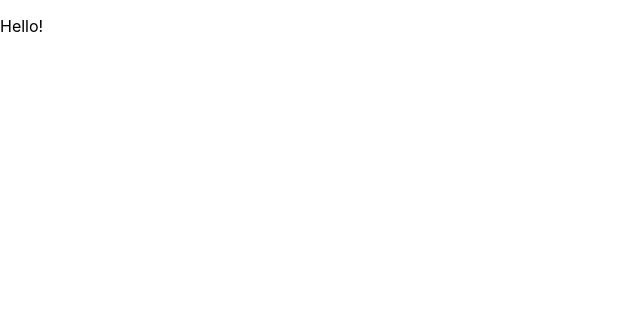
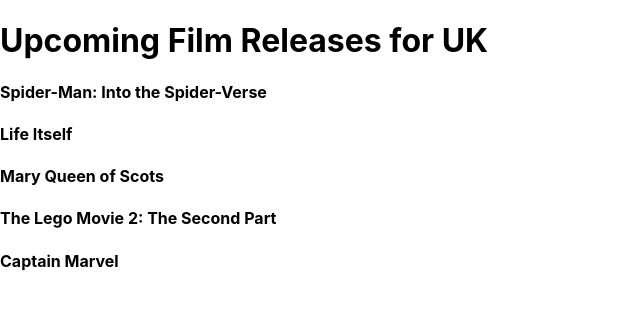
Before and after one commit to klamb95/react_web_app_films_homework, a React (Create React App) app: page / in a window 1280 px wide. Shown: the top 310 px of the page, without its empty margins (0-640 px from the left). Built offline with nearby package versions, Linux system fonts and the light colour scheme.

Commit message:
films link added

```diff
--- a/src/App.js
+++ b/src/App.js
@@ -1,11 +1,10 @@
 import logo from './logo.svg';
 import './App.css';
+import FilmReleaseBox from './containers/FilmReleaseBox'
 
 function App() {
   return (
-  <>
-  <p>Hello!</p>
-  </>
+    <FilmReleaseBox/>
   );
 }
 
--- a/src/components/Film.js
+++ b/src/components/Film.js
@@ -1,9 +1,10 @@
 import React from 'react';
 
-const Film = ({name, children}) => {
+const Film = ({name, url}) => {
     return(
         <>
         <h4>{name}</h4>
+        <h5>{url}</h5>
         </>
     )
 };
```
